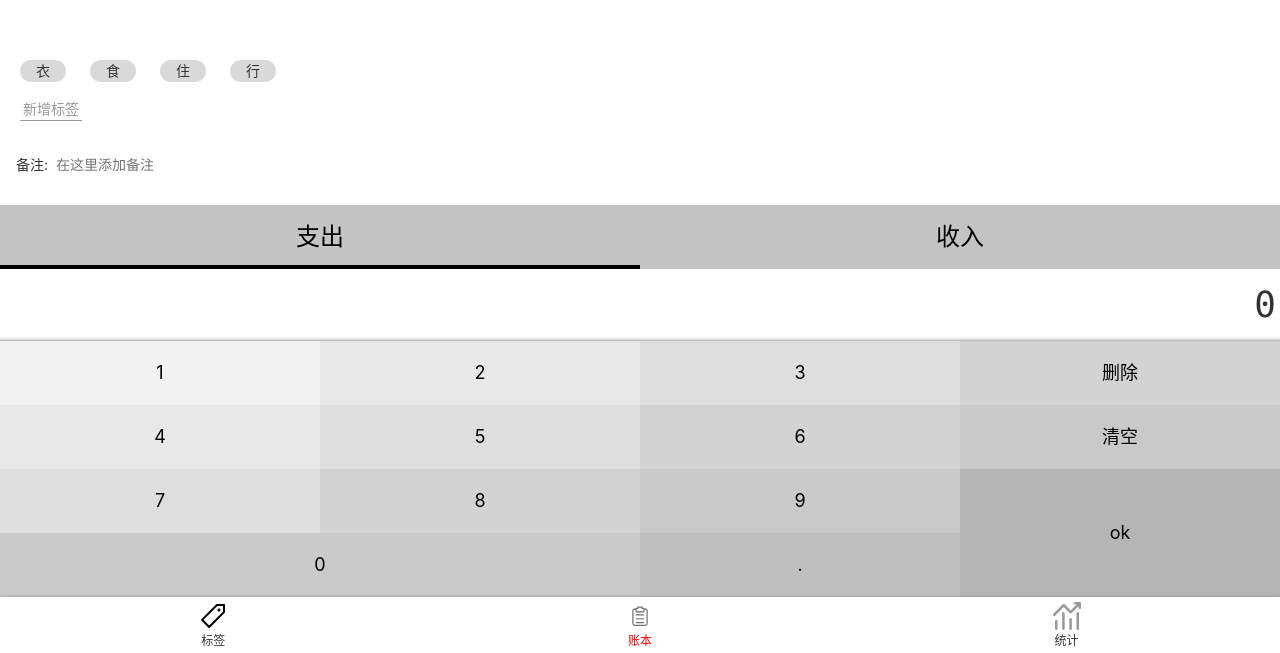
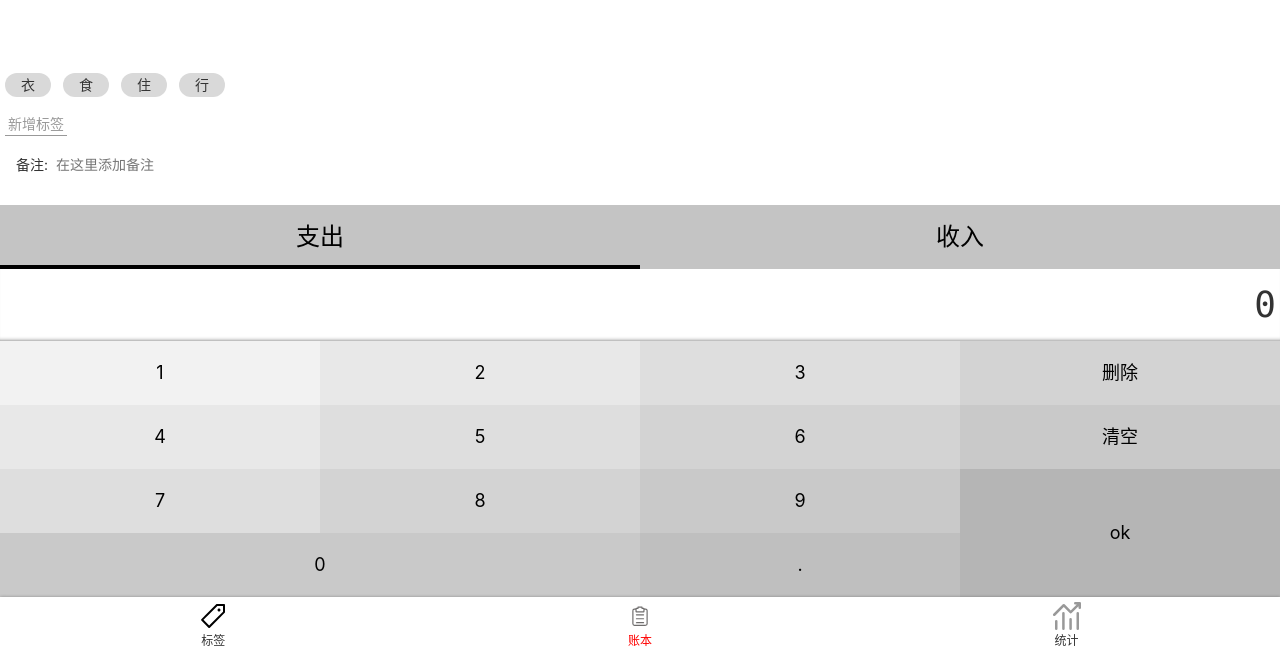
Before and after one commit to HW0001/dingdang-vue2, a Vue app: page /#/home in a window 1280 px wide. Shown: the part 147-800 px from the top of the page. Built offline with nearby package versions, Linux system fonts and the light colour scheme.

Commit message:
完成home组件各子组件内容

```diff
--- a/src/components/home/Notes.vue
+++ b/src/components/home/Notes.vue
@@ -2,28 +2,42 @@
 <div class="notes">
     <label>
         <span>备注:</span>
-      <input type="text" placeholder="在这里添加备注"/>
+        <input type="text" placeholder="在这里添加备注" v-model="newNoteValue" />
     </label>
 </div>
 </template>
 
-<script lang='ts'>
-export default {
-  name: "Notes"
-};
+<script lang="ts">
+import Vue from "vue";
+import {
+    Component,
+    PropSync
+} from 'vue-property-decorator';
+
+@Component
+export default class Types extends Vue {
+    @PropSync('noteValue', {
+        type: String,
+        default: ''
+    }) newNoteValue!: string;
+}
 </script>
 
-<style lang='scss' scoped>
+<style lang="scss" scoped>
 @import "~@/assets/style/helper.scss";
-.notes{
-  padding: 0 16px ;
-  label{
+
+.notes {
+    padding: 0 16px;
+
+    label {
         font-size: 14px;
-    span{
+
+        span {
             font-size: inherit;
             font-family: $font-hei;
         }
-    input{
+
+        input {
             font-size: inherit;
             border: none;
             padding: 16px 8px;
--- a/src/components/home/Tags.vue
+++ b/src/components/home/Tags.vue
@@ -1,48 +1,86 @@
 <template>
 <div class="tags">
     <ul>
-      <li>衣</li>
-      <li>食</li>
-      <li>住</li>
-      <li>行</li>
+        <li v-for="(item,index) in newtags" :key="index" @click="toggle(item)" :class="{selected:selectTags.indexOf(item)>-1}">{{item}}</li>
     </ul>
-    <button>新增标签</button>
+    <button @click="addTag">新增标签</button>
 </div>
 </template>
 
-<script lang='ts'>
-export default {
-  name: "Tags"
-};
+<script lang="ts">
+import Vue from "vue";
+import {
+    Component,
+    PropSync
+} from 'vue-property-decorator';
+
+@Component
+export default class Types extends Vue {
+    @PropSync('currentTags', {
+        type: Array
+    }) newtags!: string[];
+
+    @PropSync('selectedTags', {
+        type: Array
+    }) selectTags!: string[];
+
+    toggle(tag: string) {
+        const index = this.selectTags.indexOf(tag);
+        if (index > -1) {
+            this.selectTags.splice(index, 1)
+        } else {
+            this.selectTags.push(tag);
+        }
+    }
+    addTag() {
+        if (this.newtags.length === 15) {
+            alert("亲，你加的的标签太多了！，请删除一些。")
+            return;
+        }
+        const tag = window.prompt("请输入标签名：");
+        if (tag) {
+            this.$emit("update:currentTags", [...this.newtags, tag])
+        }
+    }
+}
 </script>
 
-<style lang='scss' scoped>
+<style lang="scss" scoped>
 @import "~@/assets/style/helper.scss";
-.tags{
+
+.tags {
     font-size: 14px;
-  padding: 20px;
-  ul{
+    padding: 5px;
+
+    ul {
         display: flex;
         flex-wrap: wrap;
-    margin-bottom: 16px;
-    li{
-      $h:22px;
+        margin-bottom: 8px;
+
+        li {
+            $h: 24px;
             padding: 0 16px;
             height: $h;
             line-height: $h;
             border-radius: $h/2;
-      background-color: rgb(217, 217, 217);
-      margin-right: 24px;
+            $bg: rgb(217, 217, 217);
+            background-color: $bg;
+            margin-right: 12px;
+            margin-bottom: 8px;
+
+            &.selected {
+                background-color: darken($color: $bg, $amount:50%);
             }
         }
-  button{
+    }
+
+    button {
         background-color: transparent;
         border: none;
         color: #999999;
         line-height: 22px;
         border-bottom: 1px solid;
-    padding:0 3px;
+        padding: 0 3px;
     }
 }
-
 </style>
--- a/src/views/Home.vue
+++ b/src/views/Home.vue
@@ -3,8 +3,8 @@
     <div class="page">
         <key-page />
         <types :type.sync="type" />
-        <notes />
-        <tags />
+        <notes :note-value.sync="noteVaule" />
+        <tags :currentTags.sync="currentTags" :selectedTags="selectedTags" />
     </div>
 </layout>
 </template>
@@ -19,7 +19,10 @@ export default {
     name: "Home",
     data() {
         return {
-            type: "-"
+            type: "-",
+            noteVaule: "",
+            currentTags: ["衣", "食", "住", "行"],
+            selectedTags: []
         }
     },
     components: {
```
Lines whose indentation alone changed are shown as unchanged.
